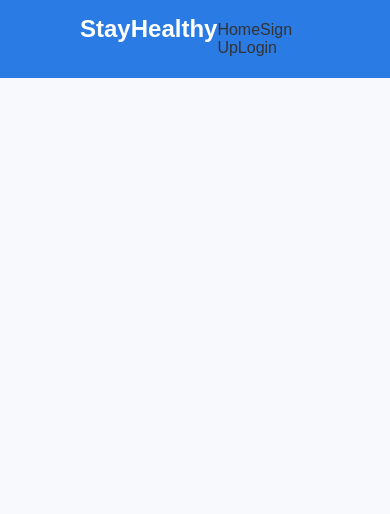
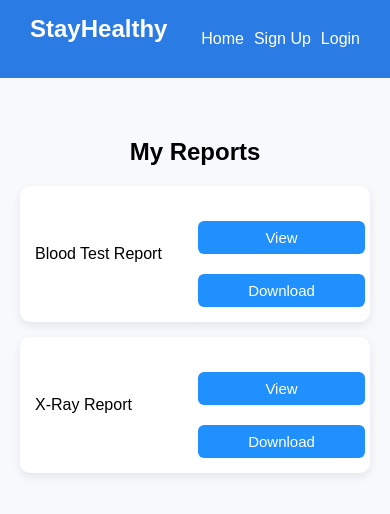
Before and after one commit to hectorlabrinn/med_appt, a React (Create React App) app: page /reports in a window 390 px wide. Shown: the top 514 px of the page. Built offline with nearby package versions, Linux system fonts and the light colour scheme.

Commit message:
Module 4 completed

```diff
--- a/src/App.js
+++ b/src/App.js
@@ -1,19 +1,19 @@
 import React, { useState } from "react";
+import FindDoctorSearch from "./Components/FindDoctorSearch/FindDoctorSearch";
+import InstantConsultation from "./Components/InstantConsultationBooking/InstantConsultation";
 import { BrowserRouter, Routes, Route } from "react-router-dom";
-
 import './App.css';
-
 import Navbar from "./Components/Navbar/Navbar";
 import Landing_Page from "./Components/Landing_Page/Landing_Page";
 import Sign_Up from "./Components/Sign_Up/Sign_Up";
 import Login from "./Components/Login/Login";
-import FindDoctorSearch from "./Components/FindDoctorSearch/FindDoctorSearch";
-import InstantConsultation from "./Components/InstantConsultationBooking/InstantConsultation";
+import ProfileCard from "./Components/ProfileCard/ProfileCard";
+import ReportsLayout from "./Components/ReportsLayout/ReportsLayout";
 import Notification from "./Components/Notification/Notification";
 
 function App() {
 
-
+  // 🔔 ESTADO GLOBAL DE NOTIFICACIÓN
   const [showNotification, setShowNotification] = useState(false);
   const [notificationMessage, setNotificationMessage] = useState("");
 
@@ -22,7 +22,7 @@ function App() {
 
       <Navbar />
 
-      {}
+      {/* 🔥 NOTIFICACIÓN GLOBAL */}
       <Notification
         show={showNotification}
         message={notificationMessage}
@@ -30,7 +30,7 @@ function App() {
 
       <Routes>
 
-        {}
+        {/* 👇 PASAMOS PROPS A LANDING */}
         <Route
           path="/"
           element={
@@ -42,12 +42,11 @@ function App() {
         />
 
         <Route path="/search" element={<FindDoctorSearch />} />
-
         <Route path="/instant-consultation" element={<InstantConsultation />} />
-
         <Route path="/signup" element={<Sign_Up />} />
-
         <Route path="/login" element={<Login />} />
+        <Route path="/reports" element={<ReportsLayout />} />
+        <Route path="/profile" element={<ProfileCard />} />
 
       </Routes>
 
--- a/src/Components/Landing_Page/Landing_Page.js
+++ b/src/Components/Landing_Page/Landing_Page.js
@@ -7,18 +7,18 @@ function Landing_Page({ setShowNotification, setNotificationMessage }) {
   return (
     <div className="container">
 
-      {}
+      {/* HERO */}
       <div className="hero-section">
         <h1 className="text-gradient">Welcome to StayHealthy</h1>
         <p>Your health companion</p>
       </div>
 
-      {}
+      {/* SEARCH */}
       <div className="search-section">
         <FindDoctorSearch />
       </div>
 
-      {}
+      {/* DOCTORS */}
       <div className="doctors-section">
         <h2>Available Doctors</h2>
 
--- a/src/Components/Navbar/Navbar.css
+++ b/src/Components/Navbar/Navbar.css
@@ -1,25 +1,96 @@
-body{
-margin:0;
-font-family:Inter, Arial, sans-serif;
-background:#F7F9FC;
+body {
+  margin: 0;
+  font-family: Inter, Arial, sans-serif;
+  background: #F7F9FC;
 }
 
-.navbar{
-display:flex;
-justify-content:space-between;
-align-items:center;
-padding:15px 80px;
-background:#2A7BE4;
-color:white;
+/* NAVBAR */
+.navbar {
+  display: flex;
+  justify-content: space-between;
+  align-items: center;
+  padding: 15px 80px;
+  background: #2A7BE4;
+  color: white;
 }
 
-.menu a{
-margin-left:20px;
-color:white;
-text-decoration:none;
-font-size:16px;
+/* LINKS */
+.menu {
+  display: flex;
+  align-items: center;
+  gap: 20px;
 }
 
-.menu a:hover{
-text-decoration:underline;
+.menu a {
+  color: white;
+  text-decoration: none;
+  font-size: 16px;
 }
+
+.menu a:hover {
+  text-decoration: underline;
+}
+
+/* DROPDOWN */
+.dropdown {
+  position: relative;
+  cursor: pointer;
+}
+
+.dropdown span {
+  font-size: 16px;
+  font-weight: 500;
+}
+
+/* MENU DESPLEGABLE */
+.dropdown-menu {
+  position: absolute;
+  right: 0;
+  top: 35px;
+  background: white;
+  border-radius: 10px;
+  padding: 10px 0;
+  box-shadow: 0 6px 16px rgba(0,0,0,0.15);
+  display: flex;
+  flex-direction: column;
+  min-width: 150px;
+  z-index: 1000;
+}
+
+/* ITEMS */
+.dropdown-menu a {
+  padding: 10px 15px;
+  color: #333;
+  text-decoration: none;
+  font-size: 14px;
+}
+
+.dropdown-menu a:hover {
+  background: #f0f4ff;
+}
+
+/* BOTÓN LOGOUT */
+.dropdown-menu button {
+  padding: 10px 15px;
+  border: none;
+  background: none;
+  color: red;
+  font-size: 14px;
+  text-align: left;
+  cursor: pointer;
+}
+
+.dropdown-menu button:hover {
+  background: #ffecec;
+}
+
+/* RESPONSIVE */
+@media (max-width: 768px) {
+  .navbar {
+    padding: 15px 30px;
+  }
+
+  .menu {
+    gap: 10px;
+  }
+}
--- a/src/Components/Navbar/Navbar.js
+++ b/src/Components/Navbar/Navbar.js
@@ -1,27 +1,26 @@
-import React from "react";
+import React, { useState } from "react";
 import { Link } from "react-router-dom";
 import "./Navbar.css";
 
 function Navbar() {
 
   const authToken = sessionStorage.getItem("auth-token");
+  const userName = sessionStorage.getItem("name");
+
+  const [showDropdown, setShowDropdown] = useState(false);
 
   const handleLogout = () => {
-    sessionStorage.removeItem("auth-token");
-    sessionStorage.removeItem("email");
-    sessionStorage.removeItem("name");
-    sessionStorage.removeItem("phone");
-
-    window.location.reload();
+    sessionStorage.clear();
+    window.location.href = "/login";
   };
 
   return (
-
     <nav className="navbar">
 
       <h2>StayHealthy</h2>
 
-      <div className="nav-links">
+      {/* 👇 IMPORTANTE: usar "menu" (no nav-links) */}
+      <div className="menu">
 
         <Link to="/">Home</Link>
 
@@ -31,15 +30,38 @@ function Navbar() {
             <Link to="/login">Login</Link>
           </>
         ) : (
-          <button onClick={handleLogout}>
-            Logout
-          </button>
+          <div className="dropdown">
+
+            {/* 👇 Nombre del usuario */}
+            <span onClick={() => setShowDropdown(!showDropdown)}>
+              {userName || "User"} ▼
+            </span>
+
+            {/* 👇 Dropdown */}
+            {showDropdown && (
+              <div className="dropdown-menu">
+
+                <Link to="/profile" onClick={() => setShowDropdown(false)}>
+                  Profile
+                </Link>
+
+                <Link to="/reports" onClick={() => setShowDropdown(false)}>
+                  Reports
+                </Link>
+
+                <button onClick={handleLogout}>
+                  Logout
+                </button>
+
+              </div>
+            )}
+
+          </div>
         )}
 
       </div>
 
     </nav>
-
   );
 }
 
--- /dev/null
+++ b/src/Components/ProfileCard/ProfileCard.css
@@ -0,0 +1,70 @@
+.profile-card {
+  max-width: 400px;
+  margin: 40px auto;
+  padding: 25px;
+  background: #ffffff;
+  border-radius: 15px;
+  box-shadow: 0 8px 20px rgba(0, 0, 0, 0.08);
+  text-align: center;
+  transition: 0.3s ease;
+}
+
+.profile-card:hover {
+  transform: translateY(-3px);
+}
+
+
+.profile-card h2 {
+  margin-bottom: 15px;
+  font-size: 22px;
+  color: #333;
+}
+
+
+.profile-card p {
+  margin: 8px 0;
+  color: #666;
+  font-size: 15px;
+}
+
+
+.profile-card input {
+  width: 100%;
+  padding: 12px;
+  margin-bottom: 12px;
+  border-radius: 8px;
+  border: 1px solid #ddd;
+  outline: none;
+  font-size: 14px;
+  transition: 0.3s;
+}
+
+.profile-card input:focus {
+  border-color: #2190FF;
+  box-shadow: 0 0 0 3px rgba(33, 144, 255, 0.1);
+}
+
+
+.profile-card button {
+  width: 100%;
+  padding: 12px;
+  background-color: #2190FF;
+  color: #fff;
+  border: none;
+  border-radius: 10px;
+  font-size: 15px;
+  cursor: pointer;
+  transition: 0.3s;
+}
+
+.profile-card button:hover {
+  background-color: #1976d2;
+}
+
+
+@media (max-width: 500px) {
+  .profile-card {
+    margin: 20px;
+    padding: 20px;
+  }
+}
--- /dev/null
+++ b/src/Components/ProfileCard/ProfileCard.jsx
@@ -0,0 +1,111 @@
+import React, { useEffect, useState } from "react";
+import { API_URL } from "../../config";
+import { useNavigate } from "react-router-dom";
+import "./ProfileCard.css";
+
+function ProfileCard() {
+
+  const [userDetails, setUserDetails] = useState({});
+  const [updatedDetails, setUpdatedDetails] = useState({});
+  const [editMode, setEditMode] = useState(false);
+
+  const navigate = useNavigate();
+
+  useEffect(() => {
+    const token = sessionStorage.getItem("auth-token");
+
+    if (!token) {
+      navigate("/login");
+    } else {
+      fetchProfile();
+    }
+  }, []);
+
+  const fetchProfile = async () => {
+    try {
+      const token = sessionStorage.getItem("auth-token");
+      const email = sessionStorage.getItem("email");
+
+      const res = await fetch(`${API_URL}/auth/user`, {
+        headers: {
+          "Authorization": `Bearer ${token}`,
+          "Email": email
+        }
+      });
+
+      const data = await res.json();
+      setUserDetails(data);
+      setUpdatedDetails(data);
+
+    } catch (err) {
+      console.error(err);
+    }
+  };
+
+  const handleEdit = () => setEditMode(true);
+
+  const handleChange = (e) => {
+    setUpdatedDetails({
+      ...updatedDetails,
+      [e.target.name]: e.target.value
+    });
+  };
+
+  const handleSubmit = async (e) => {
+    e.preventDefault();
+
+    const token = sessionStorage.getItem("auth-token");
+    const email = sessionStorage.getItem("email");
+
+    await fetch(`${API_URL}/auth/user`, {
+      method: "PUT",
+      headers: {
+        "Content-Type": "application/json",
+        "Authorization": `Bearer ${token}`,
+        "Email": email
+      },
+      body: JSON.stringify(updatedDetails)
+    });
+
+    setUserDetails(updatedDetails);
+    setEditMode(false);
+
+    alert("Profile Updated");
+  };
+
+  return (
+    <div className="profile-card">
+
+      {!editMode ? (
+        <div>
+          <h2>Welcome, {userDetails.name}</h2>
+          <p>Email: {userDetails.email}</p>
+          <p>Phone: {userDetails.phone}</p>
+
+          <button onClick={handleEdit}>Edit</button>
+        </div>
+      ) : (
+        <form onSubmit={handleSubmit}>
+
+          <input
+            name="name"
+            value={updatedDetails.name || ""}
+            onChange={handleChange}
+          />
+
+          <input
+            name="phone"
+            value={updatedDetails.phone || ""}
+            onChange={handleChange}
+          />
+
+          <button type="submit">Save</button>
+
+        </form>
+      )}
+
+    </div>
+  );
+}
+
+export default ProfileCard;
--- /dev/null
+++ b/src/Components/ReportsLayout/ReportsLayout.css
@@ -0,0 +1,31 @@
+.reports-container {
+  max-width: 800px;
+  margin: 40px auto;
+  padding: 20px;
+}
+
+.reports-container h2 {
+  text-align: center;
+  margin-bottom: 20px;
+}
+
+.report-card {
+  display: flex;
+  justify-content: space-between;
+  align-items: center;
+  padding: 15px;
+  margin-bottom: 15px;
+  background: white;
+  border-radius: 10px;
+  box-shadow: 0 4px 10px rgba(0,0,0,0.08);
+}
+
+.report-actions button {
+  margin-left: 10px;
+  padding: 8px 12px;
+  border: none;
+  border-radius: 6px;
+  background: #2190FF;
+  color: white;
+  cursor: pointer;
+}
--- /dev/null
+++ b/src/Components/ReportsLayout/ReportsLayout.jsx
@@ -0,0 +1,50 @@
+import React from "react";
+import "./ReportsLayout.css";
+
+function ReportsLayout() {
+
+  const reports = [
+    {
+      id: 1,
+      name: "Blood Test Report",
+      file: "/patient_report.pdf"
+    },
+    {
+      id: 2,
+      name: "X-Ray Report",
+      file: "/patient_report.pdf"
+    }
+  ];
+
+  return (
+    <div className="reports-container">
+
+      <h2>My Reports</h2>
+
+      {reports.map((report) => (
+        <div key={report.id} className="report-card">
+
+          <span>{report.name}</span>
+
+          <div className="report-actions">
+
+            {/* VER */}
+            <a href={report.file} target="_blank" rel="noreferrer">
+              <button>View</button>
+            </a>
+
+            {/* DESCARGAR */}
+            <a href={report.file} download>
+              <button>Download</button>
+            </a>
+
+          </div>
+
+        </div>
+      ))}
+
+    </div>
+  );
+}
+
+export default ReportsLayout;
```
Also changed, not shown: src/Components/DoctorCard/DoctorCard.js (+7 -12 lines), 2 other files (tests, documents, lock files or other folders).
